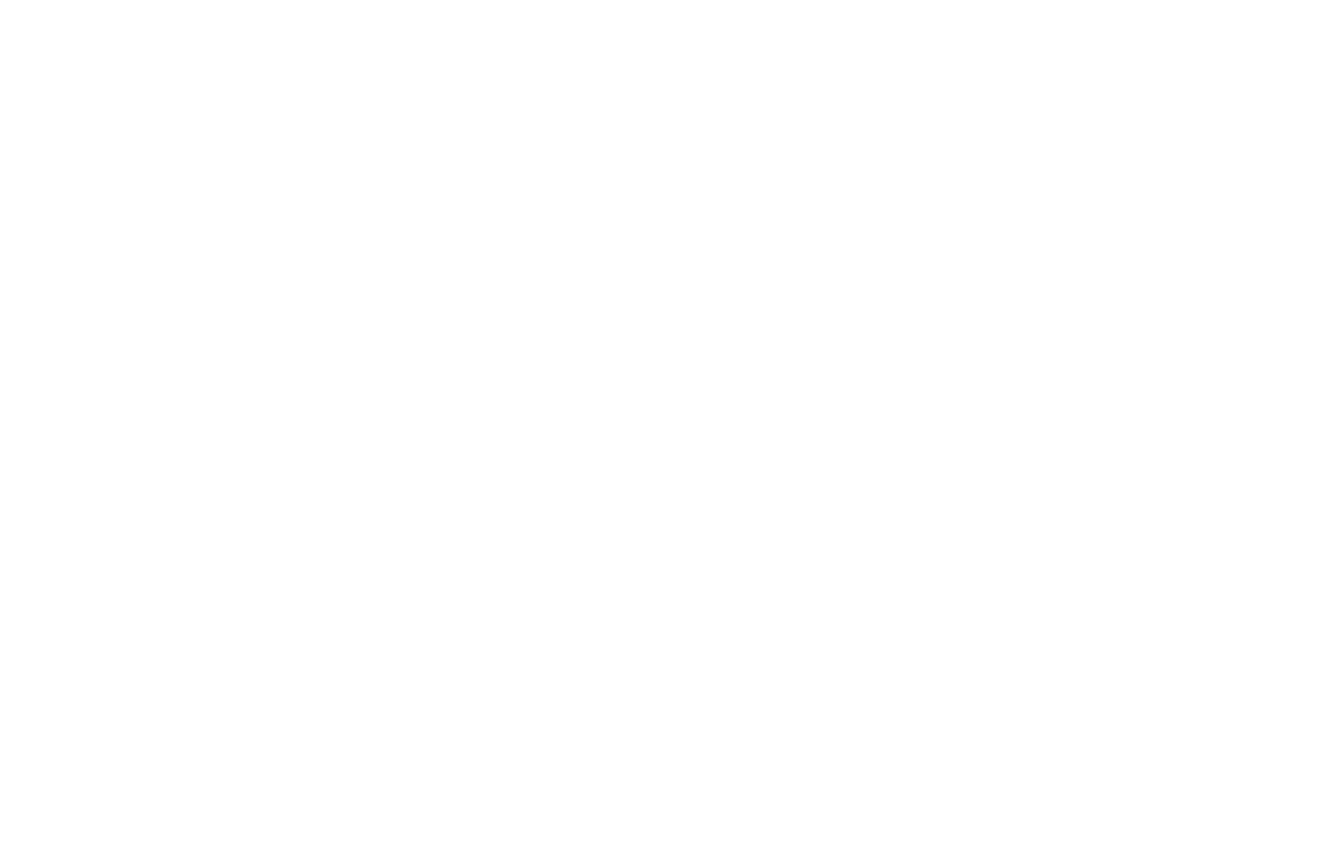
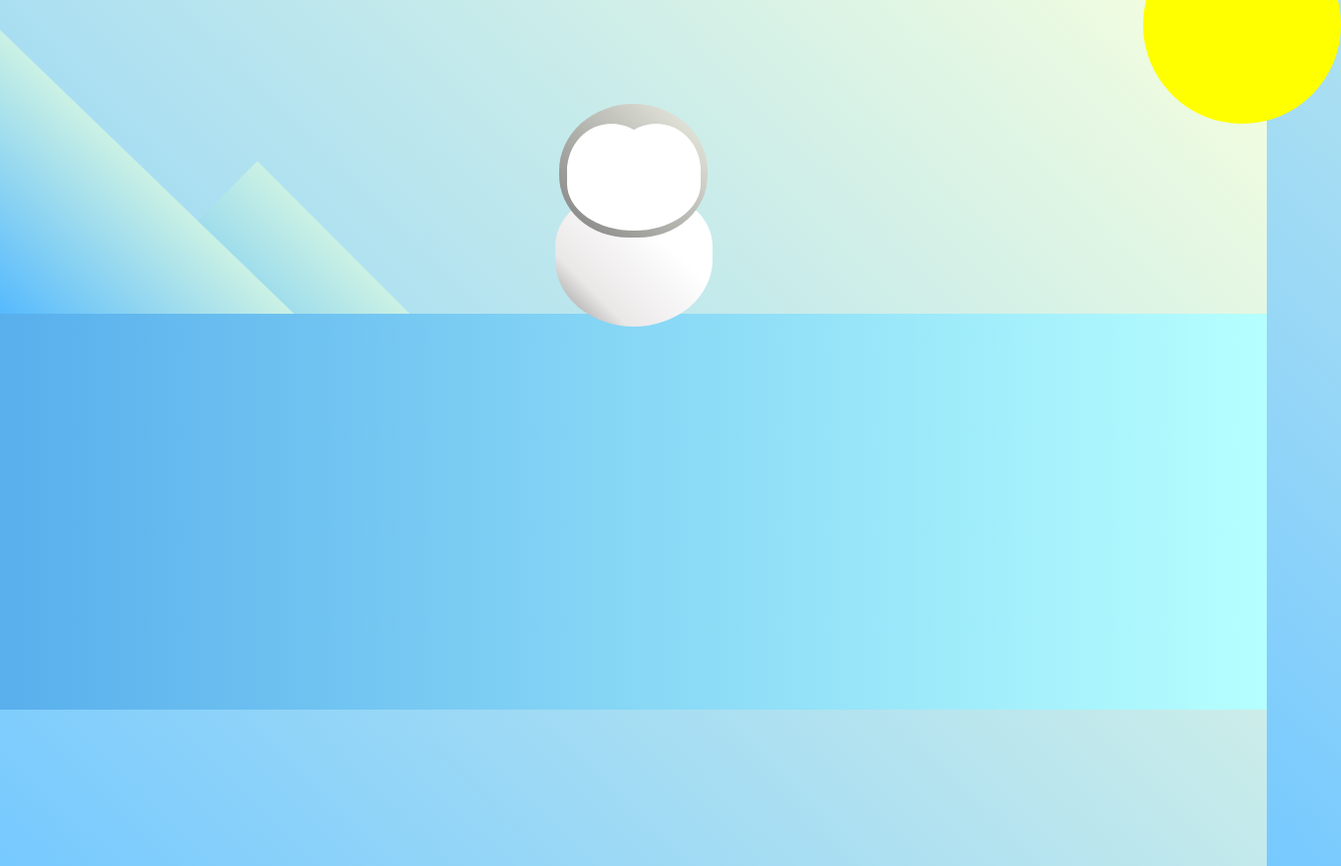
Before and after one commit to ononivamij/Penguin_v6, a plain HTML site: page index.html in a window 1280 px wide. Shown: the whole page at 99% size, 1355 px wide, since content can reach past the window. Before the commit the page ends 800 px from the top, so only its background shows below. Drawn offline with Linux system fonts and the light colour scheme.

Commit message:
still working

```diff
--- a/index.html
+++ b/index.html
@@ -3,9 +3,22 @@
 <head>
     <meta charset="UTF-8">
     <meta name="viewport" content="width=device-width, initial-scale=1.0">
-    <title>Document</title>
+    <title>Penguin</title>
+    <link rel="stylesheet" href="styles.css"/>
 </head>
+
 <body>
-
+    <div class="left-mountain"></div>
+    <div class="back-mountain"></div>
+    <div class="sun"></div>
+    <div class="penguin">
+        <div class="penguin-head">
+            <div class="face left"></div>
+            <div class="face right"></div>
+            <div class="chin"></div>
+        </div>
+        <div class="penguin-body"></div>
+    </div>
+   <div class="ground"></div>
 </body>
 </html>
--- a/styles.css
+++ b/styles.css
@@ -0,0 +1,114 @@
+body{
+    background:linear-gradient(45deg, rgb(118, 201, 255), rgb(247, 255,222));
+    padding: 0;
+    margin: 0;
+    width:100%;
+    height:100vh;
+    overflow: hidden;
+}
+
+.ground{
+    width:100vw;
+    height:400px;
+    background: linear-gradient(90deg, rgb(88,175,236), rgb(182,255,255));
+    z-index: 3;
+    position: absolute;
+    margin-top: -58px;
+}
+
+.penguin{
+    width:300px;
+    height:300px;
+    margin:auto;
+    margin-top:75px ;
+    position:relative;
+    z-index:4;
+}
+
+.left-mountain{
+    width:300px;
+    height:300px;
+    background: linear-gradient(rgb(203, 241, 228),rgb(80, 183, 255));
+    position:absolute;
+    transform:skew(0deg, 44deg);
+    z-index:2;
+    margin-top: 100px;
+}
+
+.back-mountain{
+    width: 300px;
+    height:300px;
+    background:linear-gradient( rgb(203,241,228), rgb(47, 170, 255));
+    position:absolute;
+    z-index: 1;
+    transform: rotate(45deg);
+    left:110px;
+    top:225px;
+}
+
+.sun{
+    width: 200px;
+    height:200px;
+    background-color: yellow;
+    position: absolute;
+    border-radius: 50%;
+    top:-75px;
+    right: -75px;
+}
+
+.penguin-head{
+    width:50%;
+    height:45%;
+    background: linear-gradient(45deg, gray,rgb(239,240,228));
+    border-radius:70% 70% 65% 65%;
+    top:10%;
+    left:25%;
+    z-index:1;
+}
+
+.penguin-body{
+    width:53%;
+    height:45%;
+    background:linear-gradient(45deg,rgb(134,133,133) 0%, rgb(234,231,231) 25%,white 67%);
+    border-radius:80% 80% 100% 100%;
+    top:40%;
+    left:23.5%;
+}
+
+.penguin *{
+    position:absolute;
+}
+
+.pengiun-body::before{
+    content:"";
+    position:absolute;
+    width:50%;
+    height:45%;
+    background-color:gray;
+    top:10%;
+    left:25%;
+    border-radius:0% 0% 100% 100%;
+    opacity:70%;
+}
+
+.face{
+    width:60%;
+    height:70%;
+    background-color:white;
+    border-radius:70% 70% 60% 60%;
+    top:15%;
+}
+.face.left{
+    left:5%;
+}
+.face.right{
+    right:5%;
+}
+.chin{
+    width:90%;
+    height:70%;
+    background-color: white;
+    top:25%;
+    left:5%;
+    border-radius:70% 70% 100% 100%;
+}
```
